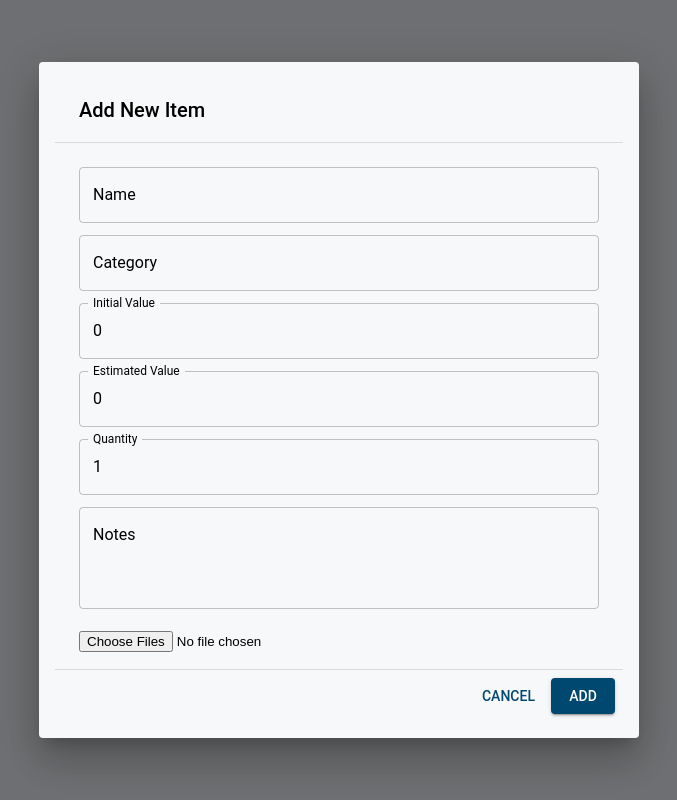
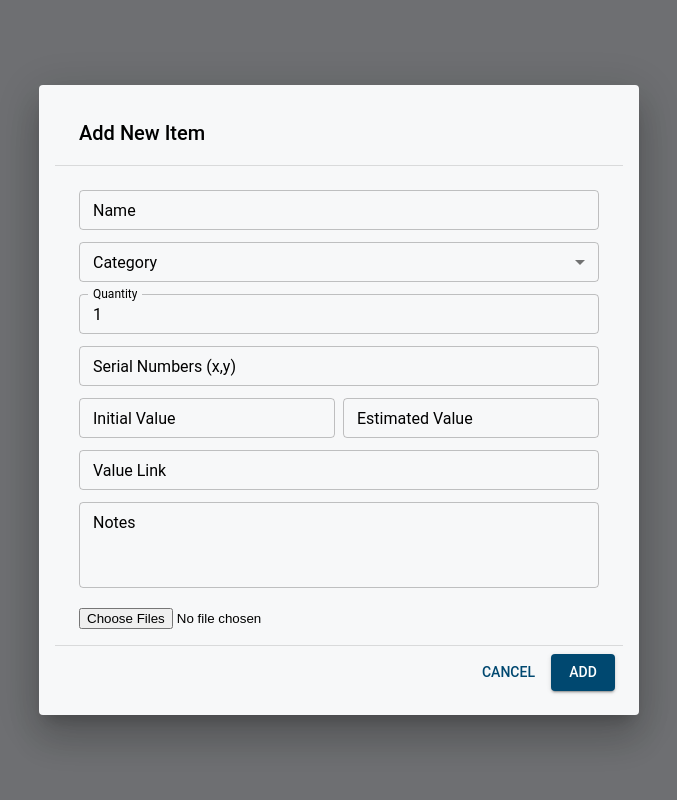
Before and after one commit to alvaro-limon/family_insurance_app, a Next.js app: page /add in a window 1280 px wide. Both pictures are taken after a click on the button "ADD NEW ITEM". Shown: the whole page, without its empty margins (301-978 px from the left). Built offline with nearby package versions, Linux system fonts and the light colour scheme.

Commit message:
Added serial numbers, changed from controlled to uncontrolled form. Fixed details.

```diff
--- a/src/app/add/page.tsx
+++ b/src/app/add/page.tsx
@@ -1,8 +1,8 @@
 'use client'
 
-import { Box, Button, Card, Container, Dialog, DialogActions, DialogContent, DialogTitle, Grid, List, ListItem, ListItemText, ListSubheader, TextField, Typography } from '@mui/material';
+import { Box, Button, Card, Container, Dialog, DialogActions, DialogContent, DialogTitle, Grid, List, ListItem, ListItemText, ListSubheader, MenuItem, TextField, Typography } from '@mui/material';
 import JSZip from 'jszip';
-import React, { ChangeEvent, useState } from 'react'
+import React, { FormEvent, useState } from 'react'
 
 interface IItem {
 	id: string;
@@ -12,75 +12,41 @@ interface IItem {
 	serial_numbers: string[];
 	estimated_value: number;
 	initial_value: number;
+	value_link: string;
 	notes: string;
 	images: File[];
-}
-
-type NewItemFormState = {
-    name: string;
-    category: string;
-    quantity: number | string;
-    serial_numbers: string[];
-    estimated_value: number | string;
-    initial_value: number | string;
-    notes: string;
-    images: FileList | null;
 }
 
 const AddPage = () => {
 	const [items, setItems] = useState<IItem[]>([]);
 	const [dialogOpen, setDialogOpen] = useState(false);
 
-	const initialItemState: NewItemFormState = {
-		name: '',
-		category: '',
-		quantity: 1,
-		serial_numbers: [],
-		estimated_value: 0,
-		initial_value: 0,
-		notes: '',
-		images: null,
-	};
+	const handleSubmit = (event: FormEvent<HTMLFormElement>) => {
+        event.preventDefault(); // Prevent default form submission
 
-	const [newItem, setNewItem] = useState<NewItemFormState>(initialItemState);
+        const formData = new FormData(event.currentTarget); // Get form data
 
-	const handleChange = (e: ChangeEvent<HTMLInputElement | HTMLTextAreaElement>) => {
-        const { name, value, type } = e.target;
+        const name = formData.get('name') as string;
+        if (!name) return; // Don't add item if name is missing
 
-        if (e.target instanceof HTMLInputElement && e.target.files) {
-            setNewItem({ ...newItem, images: e.target.files });
-            return;
-        }
-
-        // For number inputs, only update if the value is a valid number format or empty
-        if (type === 'number' && value !== '' && !/^\d*\.?\d*$/.test(value)) {
-           return; // Prevents invalid characters in number fields
-        }
-
-        setNewItem({
-            ...newItem,
-            [name]: value,
-        });
-    };
-
-	const handleAddItem = () => {
-        if (!newItem.name) return;
+        // Get all files from the input
+        const images = formData.getAll('images') as File[];
 
         const itemToAdd: IItem = {
-            id: `${Date.now()}-${newItem.name}`, // Assign a unique ID
-            name: newItem.name,
-            category: newItem.category,
-            quantity: Number(newItem.quantity) || 0,
-            serial_numbers: newItem.serial_numbers,
-            estimated_value: Number(newItem.estimated_value) || 0,
-            initial_value: Number(newItem.initial_value) || 0,
-            notes: newItem.notes,
-            images: newItem.images ? Array.from(newItem.images) : [],
+            id: `${Date.now()}-${name}`,
+            name: name,
+            category: formData.get('category') as string || 'N/A',
+            quantity: Number(formData.get('quantity')) || 0,
+            serial_numbers: (formData.get('serial_numbers') as string)?.split(',').map(s => s.trim()).filter(Boolean) || [],
+            initial_value: Number(formData.get('initial_value')) || 0,
+            estimated_value: Number(formData.get('estimated_value')) || 0,
+            value_link: formData.get('value_link') as string || '',
+            notes: formData.get('notes') as string || '',
+            images: images,
         };
 
         setItems(prevItems => [...prevItems, itemToAdd]);
-        setNewItem(initialItemState); // Reset form using the initial state constant
-        setDialogOpen(false);
+        setDialogOpen(false); // Close the dialog after adding
     };
 
 	const handleDeleteItem = (id: string) => {
@@ -98,9 +64,15 @@ const AddPage = () => {
             const folderName = `${index + 1}_${item.name.replace(/\s+/g, '_')}`;
             const folder = zip.folder(folderName);
 
-            const textContent = `name: ${item.name}\ncategory: ${item.category}\nquantity: ${item.quantity}\ninitial_value: $${item.initial_value}\nestimated_value: $${item.estimated_value}\nnotes: ${item.notes}`;
+            const textContent = `id: ${item.id}\nname: ${item.name}\ncategory: ${item.category}\nquantity: ${item.quantity}\nserial_numbers: ${item.serial_numbers.join(', ')}\ninitial_value: $${item.initial_value}\nestimated_value: $${item.estimated_value}\nvalue_link: $${item.value_link}\nnotes: ${item.notes}`;
 
             folder?.file('info.txt', textContent);
+
+			const metadata = {
+				...item,
+				images: item.images.map((img, i) => `image_${i + 1}${img.name.slice(img.name.lastIndexOf('.'))}`),
+			};
+			folder?.file('data.json', JSON.stringify(metadata, null, 4));
 
             item.images.forEach((image, imgIndex) => {
                 const ext = image.name.slice(image.name.lastIndexOf('.')) || '.jpg';
@@ -155,75 +127,33 @@ const AddPage = () => {
 
 				{/* Dialog for adding item */}
 				<Dialog open={dialogOpen} onClose={() => setDialogOpen(false)} fullWidth>
+					<form id="add-item-form" onSubmit={handleSubmit}>
 						<DialogTitle>Add New Item</DialogTitle>
 						<DialogContent dividers>
-					<TextField
-						label="Name"
-						name='name'
-						value={newItem.name}
-						onChange={handleChange}
-						fullWidth
-						margin='dense'
-					/>
-					<TextField
-						label="Category"
-						name='category'
-						value={newItem.category}
-						onChange={handleChange}
-						fullWidth
-						margin='dense'
-					/>
-					<TextField
-						label="Initial Value"
-						name='initial_value'
-						type="number"
-						value={newItem.initial_value}
-						onChange={handleChange}
-						fullWidth
-						margin='dense'
-					/>
-					<TextField
-						label="Estimated Value"
-						name='estimated_value'
-						type="number"
-						value={newItem.estimated_value}
-						onChange={handleChange}
-						fullWidth
-						margin='dense'
-					/>
-					<TextField
-						label="Quantity"
-						name='quantity'
-						type="number"
-						value={newItem.quantity}
-						onChange={handleChange}
-						fullWidth
-						margin='dense'
-					/>
-					<TextField
-						label="Notes"
-						name='notes'
-						value={newItem.notes}
-						onChange={handleChange}
-						fullWidth
-						margin="dense"
-						multiline
-						rows={3}
-					/>
-					<Box mt={2}>
-						<input
-							type="file"
-							name='images'
-							multiple
-							accept="image/*"
-							onChange={handleChange}
-						/>
+							<TextField name='name' label="Name" fullWidth margin='dense' size='small'/>
+							<TextField name='category' label="Category" fullWidth margin='dense' size='small' select defaultValue={''}>
+								<MenuItem value={'electronicos'}>electronicos</MenuItem>
+								<MenuItem value={'muebles'}>Muebles</MenuItem>
+								<MenuItem value={'joyeria'}>Joyería</MenuItem>
+								<MenuItem value={'muebles'}>Muebles</MenuItem>
+							</TextField>
+							<TextField name='quantity' label="Quantity" type="number" fullWidth margin='dense' size='small' defaultValue={1}/>
+							<TextField name='serial_numbers' label='Serial Numbers (x,y)' fullWidth margin='dense' size='small'/>
+							<Box sx={{display:'flex', gap:1}}>
+								<TextField name='initial_value' label="Initial Value" type="number" fullWidth margin='dense' size='small'/>
+								<TextField name='estimated_value' label="Estimated Value" type="number" fullWidth margin='dense' size='small'/>
+							</Box>
+							<TextField name='value_link' label="Value Link" fullWidth margin='dense' size='small'/>
+							<TextField name='notes' label="Notes" fullWidth margin="dense" multiline rows={3} size='small'/>
+							<Box mt={2} sx={{display:'flex'}}>
+								<input name='images' type="file" multiple accept="image/*" capture="environment"/>
 							</Box>
 						</DialogContent>
 						<DialogActions>
 							<Button onClick={() => setDialogOpen(false)}>Cancel</Button>
-					<Button variant="contained" onClick={handleAddItem}>Add</Button>
+							<Button variant="contained" type='submit' form="add-item-form">Add</Button>
 						</DialogActions>
+					</form>
 				</Dialog>
 			</Card>
 		</Container>
```
Lines whose indentation alone changed are shown as unchanged.
